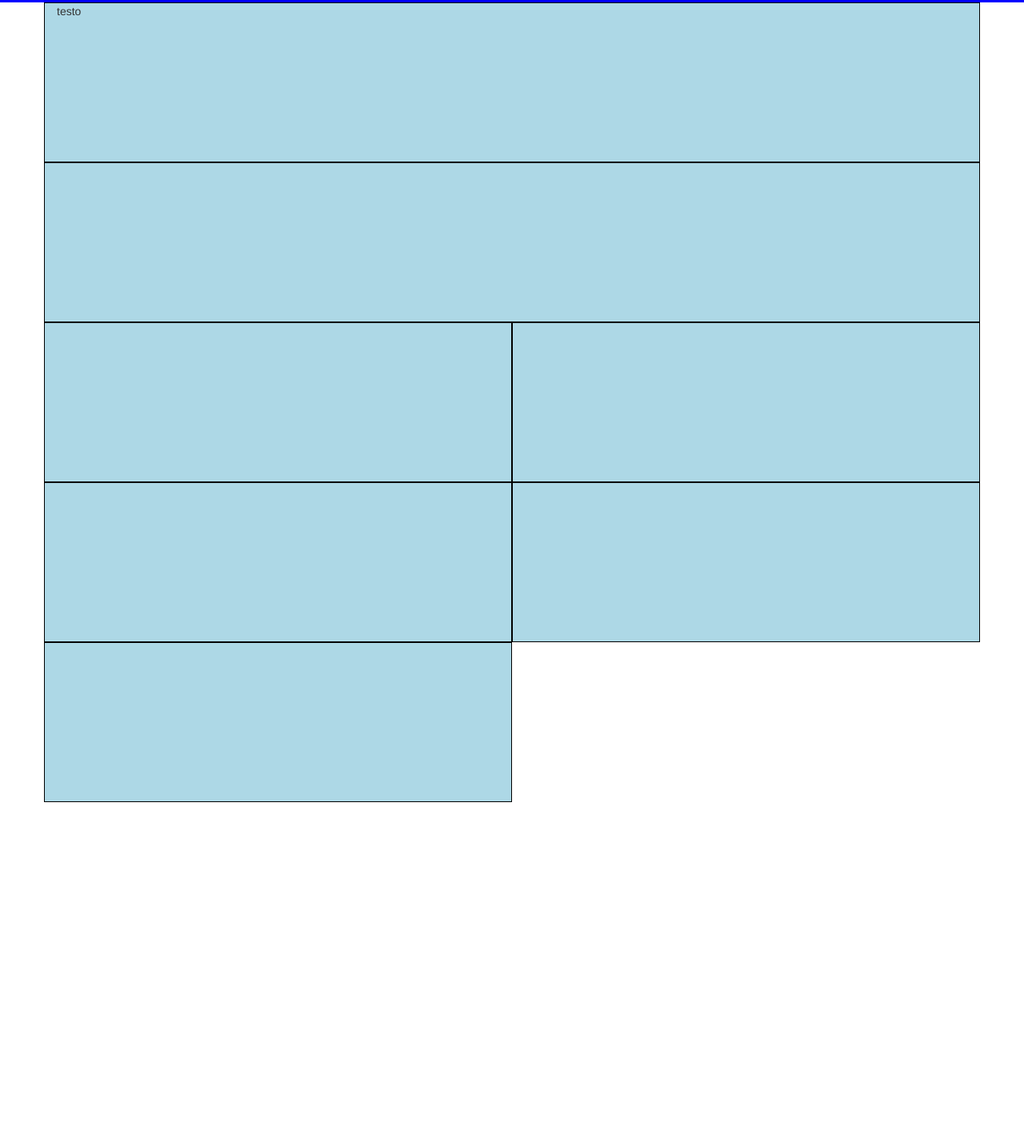
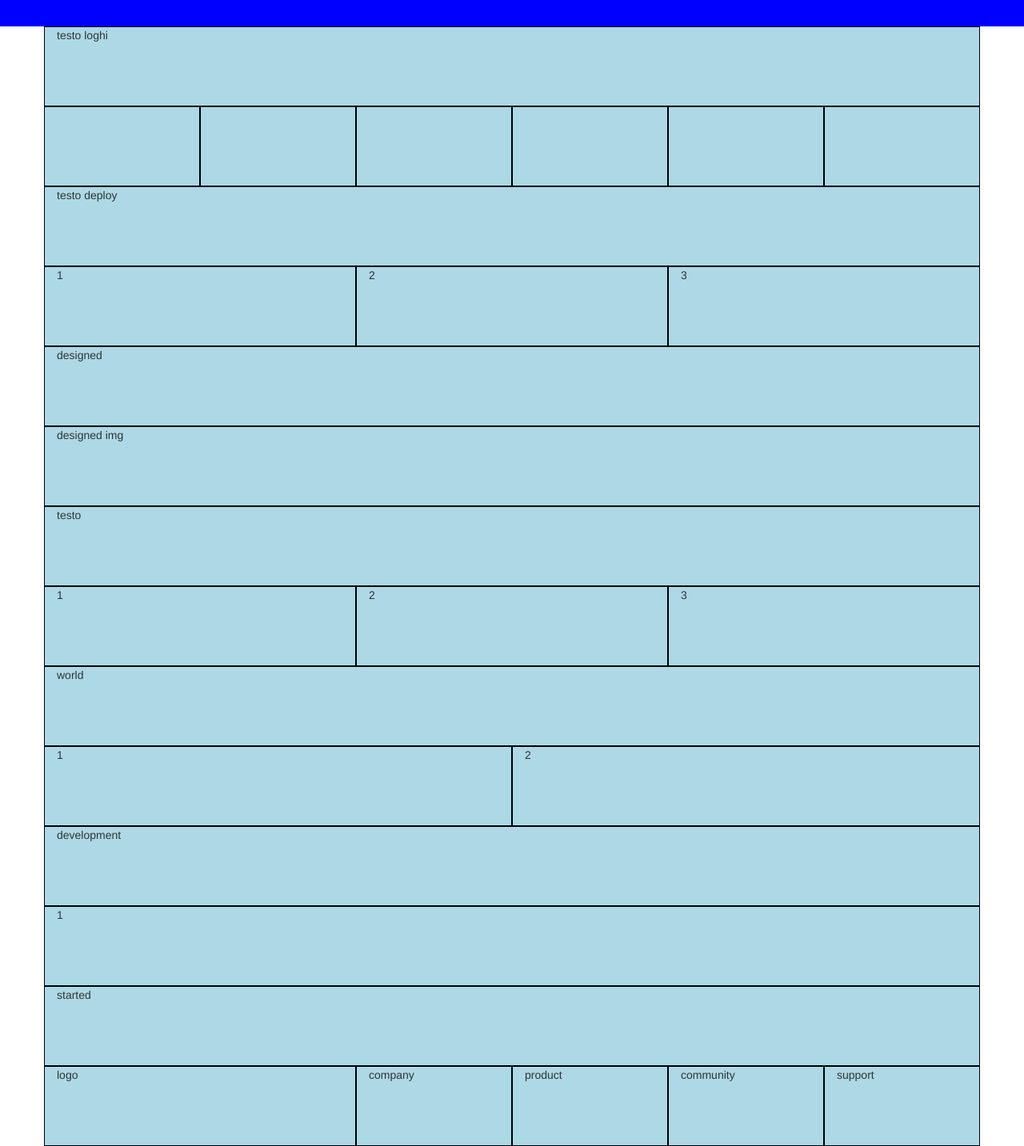
Before and after one commit to sartori-marco/html-css-digitalocean, a plain HTML site: page index.html in a window 1280 px wide. Shown: the part 517-1950 px from the top of the page at 80% size. Before the commit the page ends 1520 px from the top, so only its background shows below. Drawn offline with nearby package versions, Linux system fonts and the light colour scheme.

Commit message:
end all section with class "debug"
end responsive

```diff
--- a/css/style.css
+++ b/css/style.css
@@ -1,14 +1,27 @@
 .debug [class*='col-']{
   background-color: lightblue;
   border: 1px solid black;
-  height: 200px;
+  height: 100px;
 }
 
 /* start jumbotron */
 #jumbotron{
   background-color: blue;
   height: 500px;
-  margin-top: 20px;
+  margin-top: 50px;
 }
 
 /* end jumbotron */
+
+/* loghi */
+#loghi{
+
+}
+/* end loghi */
+
+
+/* start deploy */
+#deploy{
+
+}
+/* end deploy */
--- a/index.html
+++ b/index.html
@@ -39,17 +39,13 @@
   </div>
   <!-- end nav -->
   <!-- start jumbotron -->
-  <section id="jumbotron">
+  <section id="jumbotron" class="debug">
     <!-- start container -->
     <div class="container">
       <!-- start row -->
-      <div class="row debug">
-        <div class="col-xs-12 col-sm-6">
-
-        </div>
-        <div class="col-xs-12 col-sm-6">
-
-        </div>
+      <div class="row">
+        <div class="col-xs-12 col-sm-6">1</div>
+        <div class="col-xs-12 col-sm-6">2</div>
       </div>
       <!-- end row -->
     </div>
@@ -68,60 +64,102 @@
         <div class="row">
           <!-- testo -->
             <div class="col-xs-12">
-              testo
+              testo loghi
             </div>
           <!-- end testo -->
         </div>
         <!-- end row -->
           <!-- start loghi -->
           <div class="row">
-            <div class="col-xs-6 col-sm-12"></div>
-            <div class="col-xs-6"></div>
-            <div class="col-xs-6"></div>
-            <div class="col-xs-6"></div>
-            <div class="col-xs-6"></div>
-            <div class="col-xs-6"></div>
-
+            <div class="col-xs-6 col-sm-2"></div>
+            <div class="col-xs-6 col-sm-2"></div>
+            <div class="col-xs-6 col-sm-2"></div>
+            <div class="col-xs-6 col-sm-2"></div>
+            <div class="col-xs-6 col-sm-2"></div>
+            <div class="col-xs-6 col-sm-2"></div>
           </div>
       </div>
       <!-- end container -->
     </section>
     <!-- end section loghi -->
     <!-- start section deploy -->
-    <section id="deploy">
-
+    <section id="deploy" class="debug">
+      <!-- start container -->
+      <div class="container">
+        <div class="row">
+          <div class="col-xs-12 ">testo deploy</div>
+          <div class="col-xs-12 col-sm-4">1</div>
+          <div class="col-xs-12 col-sm-4">2</div>
+          <div class="col-xs-12 col-sm-4">3</div>
+        </div>
+      </div>
     </section>
     <!-- end section deploy -->
     <!-- start section designed -->
-    <section id="designed">
-
+    <section id="designed" class="debug">
+      <div class="container">
+        <div class="row">
+          <div class="col-xs-12 ">designed</div>
+          <div class="col-xs-12 ">designed img</div>
+        </div>
+      </div>
     </section>
     <!-- end section designed -->
     <!-- start section features -->
-    <section id="features">
-
+    <section id="features" class="debug">
+      <div class="container">
+        <div class="row">
+          <div class="col-xs-12">testo</div>
+          <div class="col-xs-12 col-sm-4">1</div>
+          <div class="col-xs-12 col-sm-4">2</div>
+          <div class="col-xs-12 col-sm-4">3</div>
+        </div>
+      </div>
     </section>
     <!-- end section features -->
     <!-- start section world -->
-    <section id="world">
-
+    <section id="world" class="debug">
+      <div class="container">
+        <div class="row">
+          <div class="col-xs-12">world</div>
+          <div class="col-xs-12 col-sm-12 col-md-6">1</div>
+          <div class="col-xs-12 col-sm-12 col-md-6">2</div>
+        </div>
+      </div>
     </section>
     <!-- end section world -->
     <!-- start section development -->
-    <section id="development">
-
+    <section id="development" class="debug">
+      <div class="container">
+        <div class="row">
+          <div class="col-xs-12">development</div>
+          <div class="col-xs-12">1</div>
+        </div>
+      </div>
     </section>
     <!-- end section development -->
     <!-- start section account -->
-    <section id="account">
-
+    <section id="account" class="debug">
+      <div class="container">
+        <div class="row">
+          <div class="col-xs-12">started</div>
+        </div>
+      </div>
     </section>
     <!-- end section account -->
   </main>
   <!-- end main -->
   <!-- start footer -->
-  <footer>
-
+  <footer class="debug">
+    <div class="container">
+      <div class="row">
+        <div class="col-xs-12 col-sm-12 col-md-4">logo</div>
+        <div class="col-xs-12 col-sm-6 col-md-2">company</div>
+        <div class="col-xs-12 col-sm-6 col-md-2">product</div>
+        <div class="col-xs-12 col-sm-6 col-md-2">community</div>
+        <div class="col-xs-12 col-sm-6 col-md-2">support</div>
+      </div>
+    </div>
   </footer>
   <!-- end footer -->
 
```
